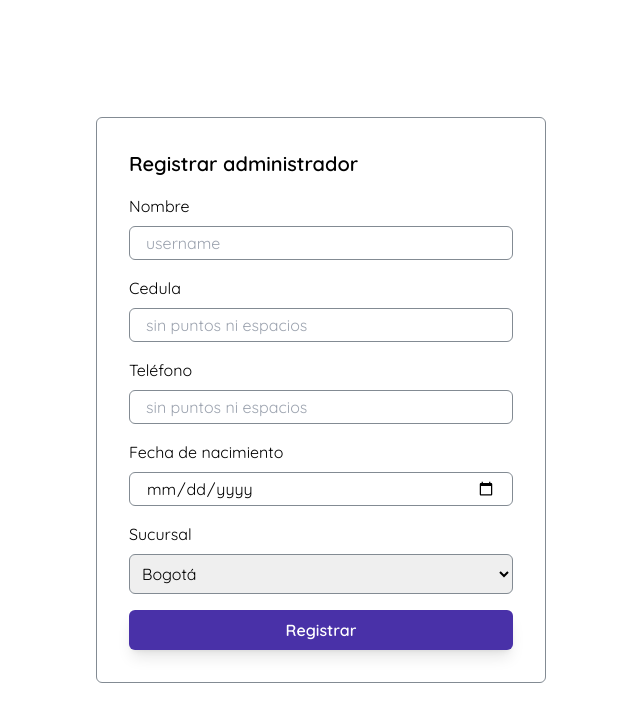
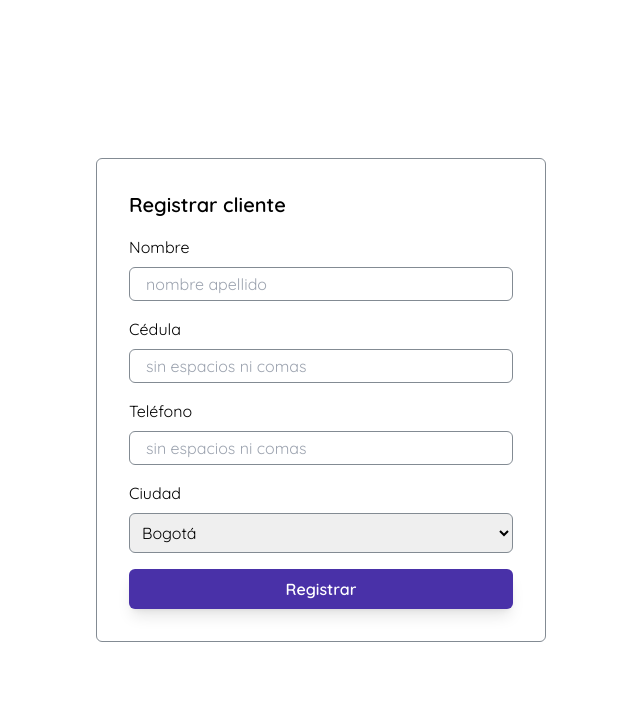
Before and after one commit to aldanielago/Practicas, a React (Vite) app: page / in a window 1280 px wide. Shown: the top 722 px of the page, without its empty margins (319-959 px from the left). Built offline with nearby package versions, Linux system fonts and the light colour scheme.

Commit message:
[Styles] Client register page

```diff
--- a/src/App.jsx
+++ b/src/App.jsx
@@ -1,15 +1,21 @@
-// import { Login } from './components/Login'
-import { AdminRegister } from './components/AdminRegister'
-import { SucursalProvider } from './context/SucursalContext';
+// import { SucursalProvider } from './context/SucursalContext';
+// import { AdminLoginPage } from './components/pages/AdminLoginPage'
+// import { AdminRegister } from './components/pages/AdminRegisterPage'
+
+import { ClientRegisterPage } from "./components/pages/ClientRegisterPage";
+import { SucursalProvider } from "./context/SucursalContext";
 
 function App() {
 
   return (
     <>
-      {/* <Login /> */}
       <SucursalProvider>
+        <ClientRegisterPage />
+      </SucursalProvider>
+      {/* <AdminLoginPage /> */}
+      {/* <SucursalProvider>
         <AdminRegister />
-      </SucursalProvider>
+      </SucursalProvider> */}
     </>
   )
 }
--- a/src/components/AdminRegister.jsx
+++ /dev/null
@@ -1,41 +0,0 @@
-import { useContext } from 'react'
-import { SucursalContext } from '../context/SucursalContext'
-import { PrimaryButton } from './buttons/PrimaryButton'
-import { FormInput } from './elements/FormInput'
-
-export function AdminRegister() {
-  const { arraySucursales } = useContext(SucursalContext)
-  return (
-    <section className='center border border-dark-text-gray p-8 rounded-md'>
-      <h1 className='font-quicksand font-bold mb-4 text-xl'>Registrar administrador</h1>
-      <form className="flex flex-col w-96">
-        <label className='flex flex-col gap-2 mb-4'>
-          <span className="font-quicksand ">Nombre</span>
-          <FormInput type={'text'} placeholder={'username'}/>
-        </label>
-        <label className='flex flex-col gap-2 mb-4'>
-          <span className="font-quicksand ">Cedula</span>
-          <FormInput type={'number'} placeholder={'sin puntos ni espacios'}/>
-        </label>
-        <label className='flex flex-col gap-2 mb-4'>
-          <span className="font-quicksand ">Teléfono</span>
-          <FormInput type={'number'} placeholder={'sin puntos ni espacios'}/>
-        </label>
-        <label className='flex flex-col gap-2 mb-4'>
-          <span className="font-quicksand ">Fecha de nacimiento</span>
-          <FormInput type={'date'}/>
-        </label>
-        <label className='flex flex-col gap-2 mb-4'>
-          <span className="font-quicksand">Sucursal</span>
-          <select name="sucursal" id="sucursal" className='rounded-md font-quicksand border-dark-text-gray border p-2 box-border'>
-            { arraySucursales.map(sucursal => (
-              <option className="font-quicksand " key={sucursal.id} value={sucursal.id}>{sucursal.nombre}</option>
-              )
-            )}
-          </select>
-        </label>
-        <PrimaryButton text='Registrar' />
-      </form>
-    </section>
-  )
-}
--- a/src/components/Login.jsx
+++ /dev/null
@@ -1,18 +0,0 @@
-import { PrimaryButton } from "./buttons/PrimaryButton"
-import { FormInput } from "./elements/FormInput"
-
-export function Login() {
-  return (
-    <section className="center flex flex-col items-center justify-evenly p-6 border w-96 border-dark-text rounded-md box-border h-96">
-      <h1 className="font-quicksand font-bold text-2xl">Welcome back</h1>
-      <form className="flex flex-col items-center justify-evenly  h-4/5 w-72">
-
-        <label htmlFor="username" className="w-full">
-          <span className="font-quicksand">Nombre</span>
-          <FormInput type={'text'} placeholder={'escribe tu nombre'}/>
-        </label>
-        <PrimaryButton text="Login"/>
-      </form>
-    </section>
-  )
-}
--- /dev/null
+++ b/src/components/elements/Form.jsx
@@ -0,0 +1,10 @@
+export function Form({ text, children}) {
+  return (
+    <section className={`center border border-dark-text-gray p-8 rounded-md`}>
+      <h1 className='font-quicksand font-bold mb-4 text-xl'>{text}</h1>
+      <form className="flex flex-col w-96">
+        { children }
+      </form>
+    </section>
+  )
+}
--- a/src/components/elements/FormInput.jsx
+++ b/src/components/elements/FormInput.jsx
@@ -1,7 +1,22 @@
-export function FormInput({ type, placeholder }) {
-  return (
+export function FormInput({ text, type, placeholder, children }) {
+  const normalInput = (
     <input type={ type }
     placeholder={ placeholder }
     className={`font-quicksand border border-dark-text-gray h-3 rounded-md ${type == 'calendar' ? 'p-2' : 'p-4'}`}/>
+  );
+
+  const selectInput = (
+    <select className="rounded-md font-quicksand border-dark-text-gray border p-2 box-border">
+      { children }
+    </select>
+  );
+
+  return (
+    <>
+      <label className='flex flex-col gap-2 mb-4'>
+        <span className="font-quicksand ">{text}</span>
+        {type != 'select' ? normalInput : selectInput}
+      </label>
+    </>
   )
 }
--- /dev/null
+++ b/src/components/pages/AdminLoginPage.jsx
@@ -0,0 +1,12 @@
+import { Form } from "../elements/Form"
+import { FormInput } from "../elements/FormInput"
+import { PrimaryButton } from "../buttons/PrimaryButton"
+
+export function AdminLoginPage() {
+  return (
+    <Form text={'Welcome back'}>
+      <FormInput type={'text'} placeholder={'escribe tu nombre'}/>
+      <PrimaryButton text="Entrar"/>
+    </Form>
+  )
+}
--- /dev/null
+++ b/src/components/pages/AdminRegisterPage.jsx
@@ -0,0 +1,25 @@
+import { useContext } from 'react'
+import { Form } from '../elements/Form'
+import { FormInput } from '../elements/FormInput'
+import { PrimaryButton } from '../buttons/PrimaryButton'
+import { SucursalContext } from '../../context/SucursalContext'
+
+export function AdminRegisterPage() {
+  const { arraySucursales } = useContext(SucursalContext);
+
+  return (
+    <Form text={'Registrar administrador'} >
+      <FormInput text={'Nombre'} type={'text'} placeholder={'username'}/>
+      <FormInput text={'Cedula'} type={'number'} placeholder={'sin puntos ni espacios'}/>
+      <FormInput text={'Teléfono'} type={'number'} placeholder={'sin puntos ni espacios'}/>
+      <FormInput text={'Fecha de nacimiento'} type={'date'}/>
+      <FormInput text={'Sucursal'} type={'select'}>
+        { arraySucursales.map(sucursal => (
+          <option className="font-quicksand" key={sucursal.id} value={sucursal.id}> {sucursal.nombre} </option>
+          )
+        )}
+      </FormInput>
+      <PrimaryButton text='Registrar' />
+    </Form>
+  )
+}
--- /dev/null
+++ b/src/components/pages/ClientRegisterPage.jsx
@@ -0,0 +1,24 @@
+import { useContext } from 'react';
+import { Form } from "../elements/Form";
+import { FormInput } from "../elements/FormInput";
+import { SucursalContext } from '../../context/SucursalContext';
+import { PrimaryButton } from '../buttons/PrimaryButton';
+
+export function ClientRegisterPage() {
+  const { arraySucursales } = useContext(SucursalContext);
+
+  return (
+    <Form text="Registrar cliente">
+      <FormInput text="Nombre" type="text" placeholder="nombre apellido" />
+      <FormInput text="Cédula" type="number" placeholder="sin espacios ni comas"/>
+      <FormInput text="Teléfono" type="number" placeholder="sin espacios ni comas"/>
+      <FormInput text={'Ciudad'} type={'select'}>
+        { arraySucursales.map(sucursal => (
+          <option className="font-quicksand" key={sucursal.id} value={sucursal.id}> {sucursal.nombre} </option>
+          )
+        )}
+      </FormInput>
+      <PrimaryButton text="Registrar" />
+    </Form>
+  )
+}
```
